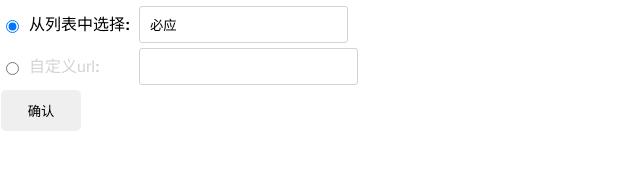
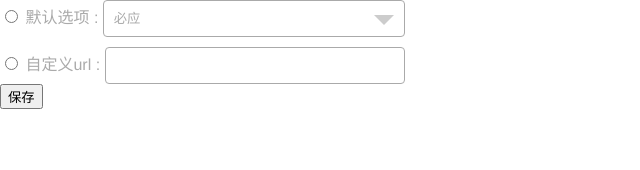
Before and after one commit to ZhouT1024/new-tab, a browser extension: page options.html in a window 1280 px wide. Shown: the whole page, without its empty margins (0-640 px from the left). Drawn offline with Linux system fonts and the light colour scheme.

Commit message:
option设置页完成

```diff
--- a/css/options.css
+++ b/css/options.css
@@ -1,103 +1,79 @@
-form {
-  border: 1px solid transparent;
-}
+@import url('./reset.css');
 
-/* 表单项 */
-.form-item {
-  display: flex;
-  align-items: center;
-
-  margin: 5px 0;
-  white-space: nowrap;
-
-  color: #d3d3d3;
-}
-
-.form-item.checked {
-  color: #000;
-}
-
-/* 单选框 */
-.form-item input[type='radio'] {
-  margin-right: 10px;
+.form .radio-group .radio-option:first-child {
+  margin-bottom: 10px;
 }
 
 /* label */
-.form-item .form-label {
-  display: inline-block;
-  width: 110px;
+.form .label::after {
+  content: ': ';
 }
 
-/* label 冒号 */
-.form-item .form-label::after {
-  content: ': ';
-  font-weight: bold;
+/* select */
+.select {
+  font-size: 20px;
+  color: #090;
+  background-color: #eee;
+  text-align: center;
+
+  display: inline-block;
+  width: 300px;
+  position: relative;
+  vertical-align: middle;
+  padding: 0;
+  overflow: hidden;
+  background-color: #fff;
+  color: #555;
+  border: 1px solid #aaa;
+  text-shadow: none;
+  border-radius: 4px;
+  transition: box-shadow 0.25s ease;
+  z-index: 2;
 }
 
-/* 右侧输入框 */
-.form-item input {
-  padding: 10px 20px;
-  border: 1px solid lightgray;
-  border-radius: 3px;
+.select:hover {
+  box-shadow: 0 1px 4px rgba(0, 0, 0, 0.15);
+}
 
+.select:before {
+  content: '';
+  position: absolute;
+  width: 0;
+  height: 0;
+  border: 10px solid transparent;
+  border-top-color: #ccc;
+  top: 14px;
+  right: 10px;
+  cursor: pointer;
+  z-index: -2;
+}
+.select select {
+  cursor: pointer;
+  padding: 10px;
+  width: 100%;
+  border: none;
+  background: transparent;
+  background-image: none;
+  -webkit-appearance: none;
+  -moz-appearance: none;
+}
+
+.select select:focus,
+input.url {
   outline: none;
 }
 
-/* select 选择器 */
-.select {
-  --option-height: 35px;
-
-  position: relative;
-
-  width: attr(data-width);
+input.url {
+  box-sizing: border-box;
+  padding: 10px;
+  border: 1px solid #aaa;
+  border-radius: 4px;
+  width: 300px;
 }
 
-/* 选择器显示值 */
-.select .select-display {
-  padding-left: 10px;
+/* 禁用的组件样式 */
+.radio-option:not(.checked),
+.radio-option:not(.checked) select,
+.radio-option:not(.checked) input[type='text'] {
+  color: #aaa;
 }
-
-.select .select-options {
-  display: none;
-  position: absolute;
-
-  width: 100%;
-  border-radius: 5px;
-  overflow: hidden;
-  /* padding: 10px 0; */
-
-  background: #fff;
-  box-shadow: 0 0 10px 5px #e3e3e3;
-}
-
-/* 显示选项 */
-.select.focus .select-options {
-  display: block;
-}
-
-/* 选项 */
-.select-options .option {
-  height: var(--option-height);
-  border-bottom: 1px solid #e3e3e3;
-  line-height: var(--option-height);
-  padding-left: 10px;
-
-  cursor: pointer;
-}
-
-.select-options .option.selected::after {
-  content: '√';
-}
-
-/* hover 选项 */
-.select-options .option:hover {
-  background: #d3d3d3;
-}
-
-/* 表单按钮 */
-.btn {
-  width: 80px;
-  padding: 10px 20px;
-  border: 1px solid transparent;
-  border-radius: 5px;
-}
--- a/css/reset.css
+++ b/css/reset.css
@@ -138,9 +138,3 @@ table {
   visibility: hidden;
   clear: both;
 }
-
-/*容器*/
-.container {
-  margin: 10px auto 0px;
-  width: 95%;
-}
--- a/js/options.js
+++ b/js/options.js
@@ -5,88 +5,65 @@ const defaultOptions = [
   { name: '360', url: 'https://www.so.com/' },
 ]
 
-const form = document.querySelector('.form')
-const selector = document.querySelector('.select')
-const selectorDisplay = selector.querySelector('.select-display')
-const selectorValue = selector.querySelector('.select-value')
-const selectorOptions = selector.querySelector('.select-options')
+const select = document.querySelector('select.url')
+const radioGroup = document.querySelector('.radio-group')
+const defaultRadioOption = document.querySelector('.radio-option.default')
+const customRadioOption = document.querySelector('.radio-option.custom')
+const urlInput = document.querySelector('input.url')
+const saveBtn = document.querySelector('.save.btn')
 
-const submitBtn = document.querySelector('.btn.form-btn')
+// 初始化下拉选择框
+select.innerHTML = defaultOptions.map(option => {
+  return `
+  <option value="${option.url}" ${option.selected ? 'selected' : ''}>
+    ${option.name}
+  </option>`
+}).join('')
 
-function initialize() {
-  // 加载选择器选项
-  defaultOptions.forEach(opt => {
-    const { name, url, selected = false } = opt
-    if (selected) selectorDisplay.value = name
-    selectorOptions.innerHTML += `<li class="option
-      ${selected ? 'selected' : ''}" data-url="${url}">
-        ${name}
-    </li>`
-  })
+// 初始化选择的方式
+chrome.storage.sync.get(['urlFrom', 'homeUrl'], function (result) {
+  let { urlFrom: from, homeUrl } = result
 
-  // TODO: 初始化自定义类型（从storage中获取，如果没有设置默认值）
-  document.querySelector('.form-item').classList.add('checked')
-  document
-    .querySelector('input[name="source"]')
-    .setAttribute('checked', 'checked')
-}
+  const checkedRadioOption = document.querySelector(`.radio-option.${from}`)
+  checkedRadioOption.classList.add('checked')
+  checkedRadioOption.querySelector('input[type="radio"]').setAttribute('checked', true)
+  const urlDom = checkedRadioOption.querySelector('.url')
+  if (urlDom.tagName.toLowerCase() === 'select') {
+    urlDom.value = homeUrl
+  } else if (urlDom.tagName.toLowerCase() === 'input') {
+    urlDom.value = homeUrl
+  }
+});
 
-/**
- * 保存设置
- */
-function saveSettings() {
-  // TODO: 保存自定义方式
-  // TODO: 保存新标签页url
-}
+// 用户选择设置新标签的方式：使用默认提供的选项；自己输入url
+radioGroup.addEventListener('click', e => {
+  const tag = e.target
+  if (tag.tagName.toLowerCase() !== 'input') return
+  if (tag.type !== 'radio') return
 
-initialize()
-
-// 选择器聚焦
-selectorDisplay.addEventListener('focus', e => {
-  selector.classList.add('focus')
-
-  // 监听页面上的点击事件
-  setTimeout(() => {
-    document.addEventListener(
-      'click',
-      e => {
-        const tag = e.target
-
-        // 修改选中的值
-        if (tag.classList.contains('option')) {
-          const text = tag.innerText
-
-          document.querySelector('.selected').classList.remove('selected')
-          selectorDisplay.value = text
-          tag.classList.add('selected')
-        }
-
-        selector.classList.remove('focus')
-      },
-      { once: true }
-    )
-  }, 200)
+  const radioValue = tag.value
+  const radioOption = document.querySelector('.radio-option.checked')
+  if (radioOption) radioOption.classList.remove('checked')
+  if (radioValue === 'default') {
+    // 使用默认选项
+    defaultRadioOption.classList.add('checked')
+    select.removeAttribute('disabled')
+    urlInput.setAttribute('disabled', true)
+  } else {
+    // 自定义
+    customRadioOption.classList.add('checked') // 自定义url: 禁用默认下拉框
+    urlInput.removeAttribute('disabled')
+    select.setAttribute('disabled', true)
+  }
 })
 
-// TODO 选择自定义方式
-form.addEventListener('click', e => {
-  const tag = e.target
-  const { localName, name, type, id } = tag
-
-  if (localName !== 'input') return false
-  if (name !== 'source') return false
-  if (type !== 'radio') return false
-
-  console.log('tag.id: ', id)
-  document.querySelector('.form-item.checked').classList.remove('checked')
-
-  tag.parentElement.classList.add('checked')
-  // TODO: 禁用
+// TODO 保存新标签url
+saveBtn.addEventListener('click', e => {
+  const url = document.querySelector('.radio-option.checked .url').value
+  const from = document.querySelector('.radio-option.checked input[type="radio"]').value
+  console.log('url: ', url)
+  if (!url) return
+  chrome.storage.sync.set({ homeUrl: url, urlFrom: from }, function () {
+    console.log('Url is set to ' + url);
+  });
 })
-
-submitBtn.addEventListener('click', e => {
-  console.log('save settings')
-  // TODO 保存设置
-
-  // TODO 离开当前页面
-})
--- a/options.html
+++ b/options.html
@@ -4,37 +4,42 @@
 <head>
   <meta charset="UTF-8">
   <meta name="viewport" content="width=device-width, initial-scale=1.0">
-  <title>NewTab Options</title>
+  <title>New Tab Settings</title>
 
-  <link rel="stylesheet" href="./css/reset.css" />
   <link rel="stylesheet" href="./css/options.css" />
   <script src="./js/options.js" defer></script>
 </head>
 
 <body>
-  <div class="form-container">
-    <form class="form" action="javascript:void(0);">
-      <!-- 默认提供的选项列表 -->
+  <div class="container">
+    <div class="form">
       <div class="form-item">
-        <input type="radio" name="source" id="default-options" />
-        <label class="form-label" for="select-url">从列表中选择</label>
-        <div class="select" data-width="500">
-          <input class="select-display" type="text" readonly />
-          <ul class="select-options"></ul>
+        <div class="radio-group">
+          <!-- 1. 默认提供的选项 -->
+          <div class="radio-option default">
+            <label class="label">
+              <input type="radio" name="url-from" value="default" />
+              默认选项
+            </label>
+            <div class="select">
+              <select class="url"></select>
+            </div>
+          </div>
+          <!-- 2. 用户自己输入的url -->
+          <div class="radio-option custom">
+            <label class="label">
+              <input type="radio" name="url-from" value="custom" />
+              自定义url
+            </label>
+            <input type="text" class="url" />
+          </div>
         </div>
       </div>
 
-      <!-- 用户输入自定义url -->
       <div class="form-item">
-        <input type="radio" name="source" id="user-custom">
-        <label class="form-label" for="custom-url">自定义url</label>
-        <input id="custom-url" type="url">
+        <button class="save btn">保存</button>
       </div>
-
-      <div class="form-btns">
-        <button class="btn form-btn">确认</button>
-      </div>
-    </form>
+    </div>
   </div>
 </body>
 
```
Also changed, not shown: index.html (+2 -4 lines), js/background.js (+6 -2 lines), js/index.js (+5 -19 lines).
